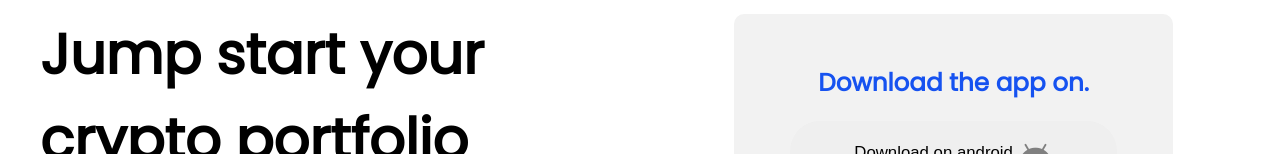
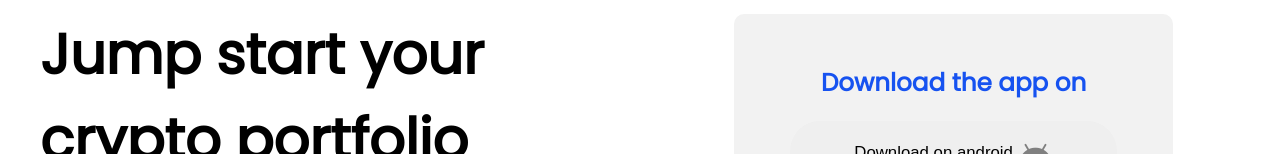
Before and after one commit to chemobrain-cpu/coincap_frontend, a React (Create React App) app: page / in a window 1280 px wide. Shown: the part 216-370 px from the top of the page. Built offline with nearby package versions, Linux system fonts and the light colour scheme; no server answers.

Commit message:
'latest'

```diff
--- a/src/component/getStarted.jsx
+++ b/src/component/getStarted.jsx
@@ -49,7 +49,7 @@ function GetStarted({ navigateToApp }) {
             <div className={styles.getStartedSection_imageCon}>
                 <div className={styles.getStartedSection_image}>
                     {/*<img src='../../crypto.png' style={{width:'38%'}}/>*/}
-                    <h1 className={styles.getStartedSection_imageCon_text}>Download the app on.</h1>
+                    <h1 className={styles.getStartedSection_imageCon_text}>Download the app on</h1>
                     <div className={styles.getStartedSection_imageCon_buttonCon}>
                         <button className={styles.getStartedSection_imageCon_button}>
                             <a href="application-685acef6-f522-4104-a696-21a3b8346fa2.apk" style={{ display: 'flex', alignItems: 'center', justifyContent: 'center' }}>
```
